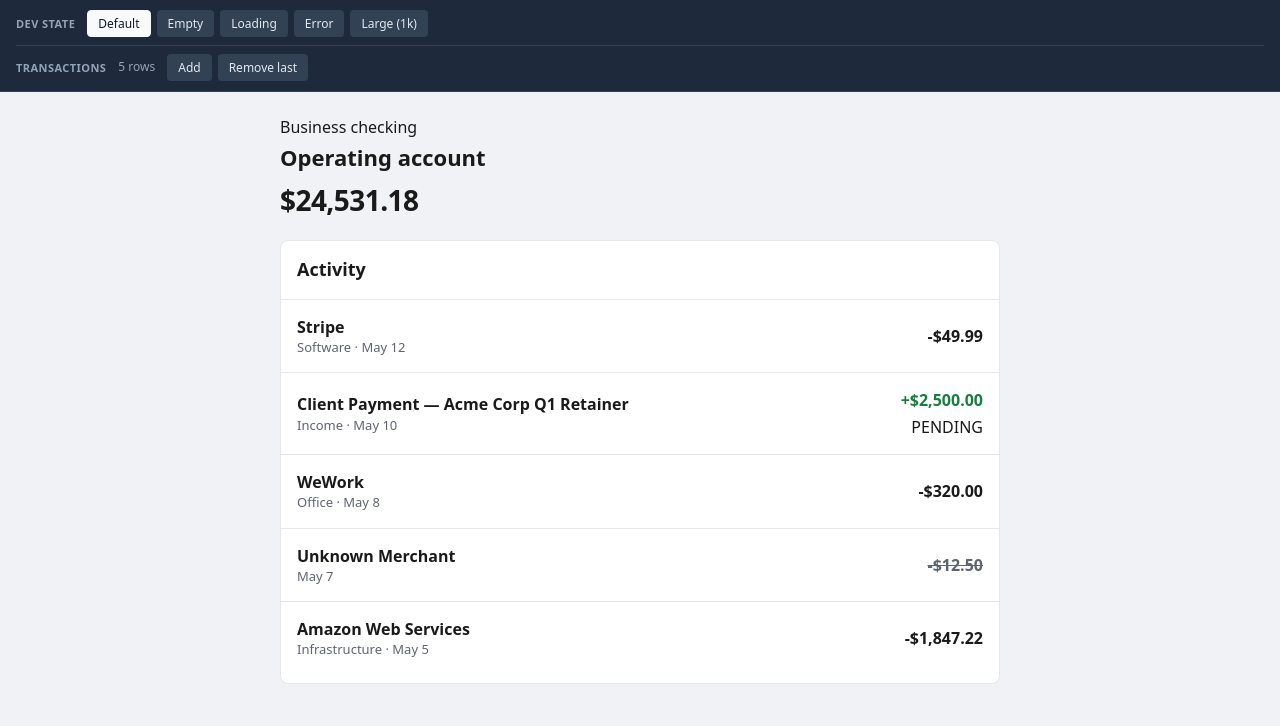
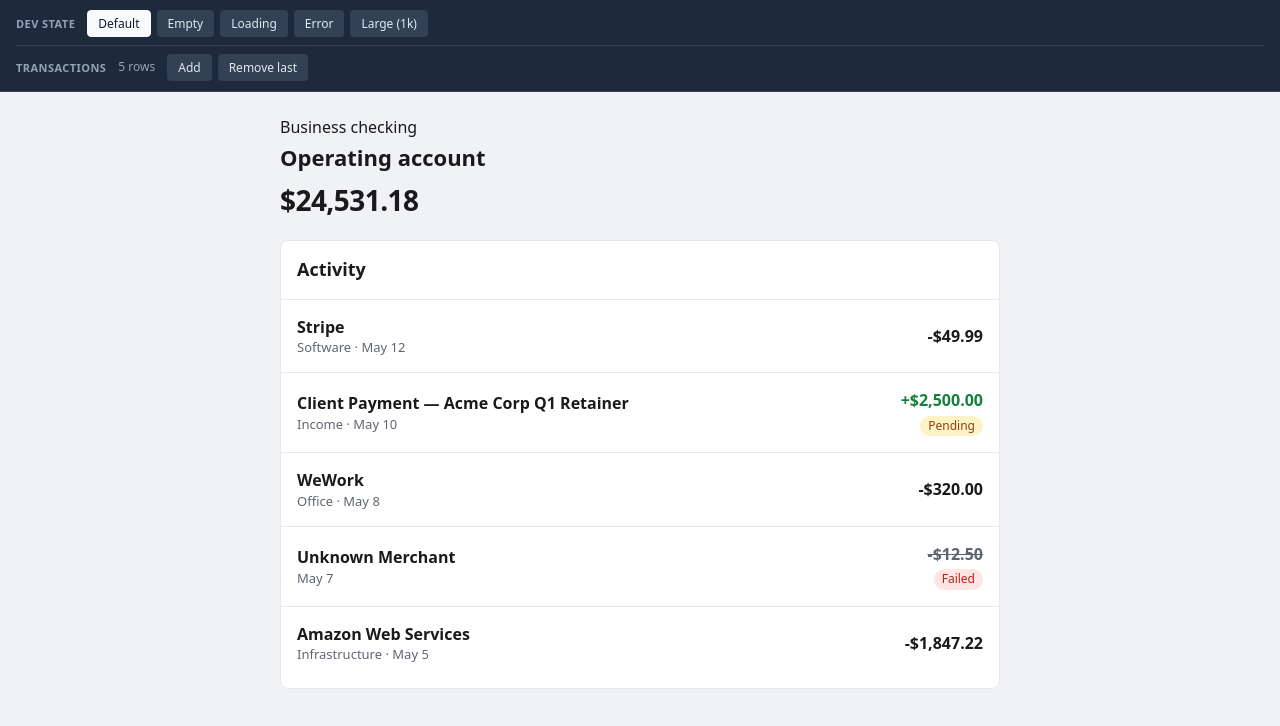
Before and after one commit to v3nk3y/design-eng-activity-feed, a React (Vite) app: page / in a window 1280 px wide. Shown: the top 726 px of the page. Built offline with nearby package versions, Linux system fonts and the light colour scheme.

Commit message:
feat: add status badges for pending and failed transactions

```diff
--- a/src/components/ActivityFeed/TransactionRow.css
+++ b/src/components/ActivityFeed/TransactionRow.css
@@ -65,7 +65,3 @@
   color: var(--muted);
   text-decoration: line-through;
 }
-
-.transaction-row__status {
-  text-transform: uppercase;
-}
--- a/src/components/ActivityFeed/TransactionRow.tsx
+++ b/src/components/ActivityFeed/TransactionRow.tsx
@@ -1,5 +1,6 @@
 import './TransactionRow.css'
 import type { TransactionSummary } from '../../types/transaction'
+import { StatusBadge } from '../StatusBadge/StatusBadge'
 import { amountTone, formatAmount, formatFeedDate, serializeFeedDate } from '../../utils/transactions'
 
 type TransactionRowProps = {
@@ -28,7 +29,7 @@
         <span className={`transaction-row__amount transaction-row__amount--${amountTone(transaction)}`}>
           {formatAmount(transaction.amount)}
         </span>
-        {transaction.status === 'pending' && <span className='transaction-row__status'>pending</span>}
+        {transaction.status !== 'posted' && <StatusBadge status={transaction.status} />}
       </span>
     </button>
   )
--- /dev/null
+++ b/src/components/StatusBadge/StatusBadge.css
@@ -0,0 +1,17 @@
+.status-badge {
+  padding: 2px 8px;
+  border-radius: 999px;
+  font-size: 12px;
+  font-weight: 500;
+  text-transform: capitalize;
+}
+
+.status-badge--pending {
+  color: var(--warning);
+  background: var(--warning-bg);
+}
+
+.status-badge--failed {
+  color: var(--danger);
+  background: var(--danger-bg);
+}
--- /dev/null
+++ b/src/components/StatusBadge/StatusBadge.tsx
@@ -0,0 +1,9 @@
+import './StatusBadge.css'
+
+type StatusBadgeProps = {
+  status: 'pending' | 'failed'
+}
+
+export function StatusBadge({ status }: StatusBadgeProps) {
+  return <span className={`status-badge status-badge--${status}`}>{status}</span>
+}
--- a/src/index.css
+++ b/src/index.css
@@ -5,6 +5,10 @@
   --surface: #fff;
   --hover: #f5f5f5;
   --credit: #15803d;
+  --warning: #92400e;
+  --warning-bg: #fef3c7;
+  --danger: #b42318;
+  --danger-bg: #fee4e2;
   --focus: #2563eb;
 }
 
```
